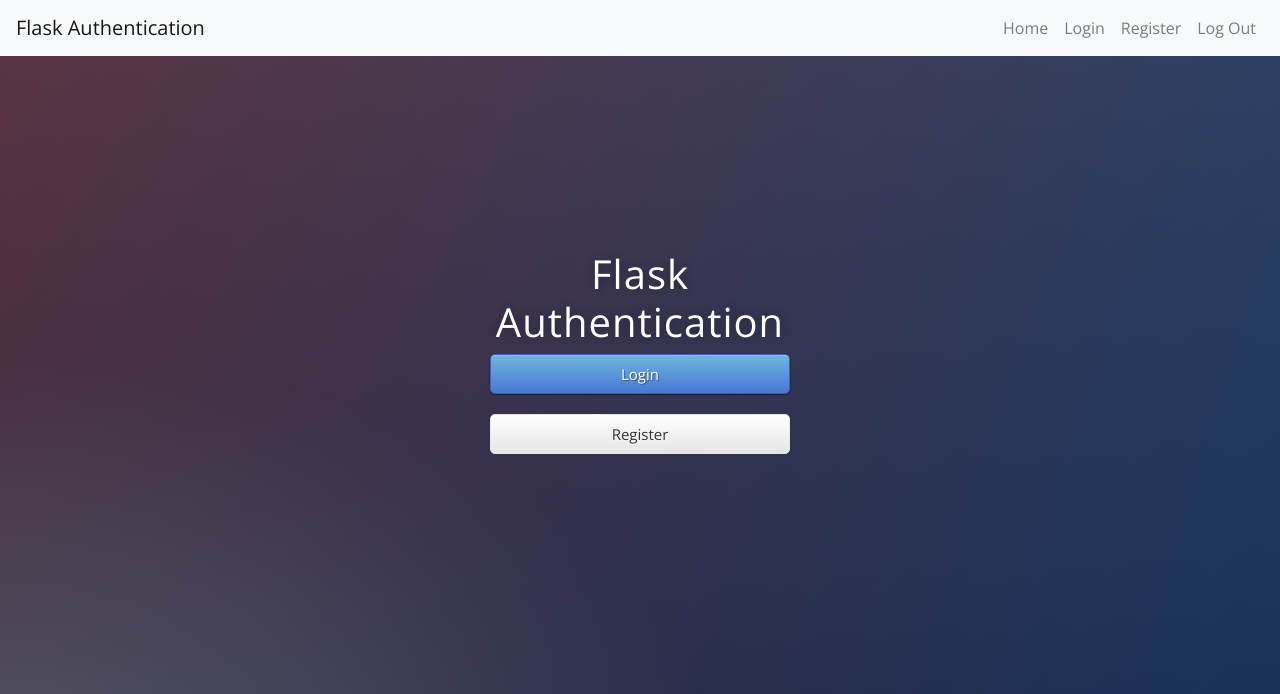
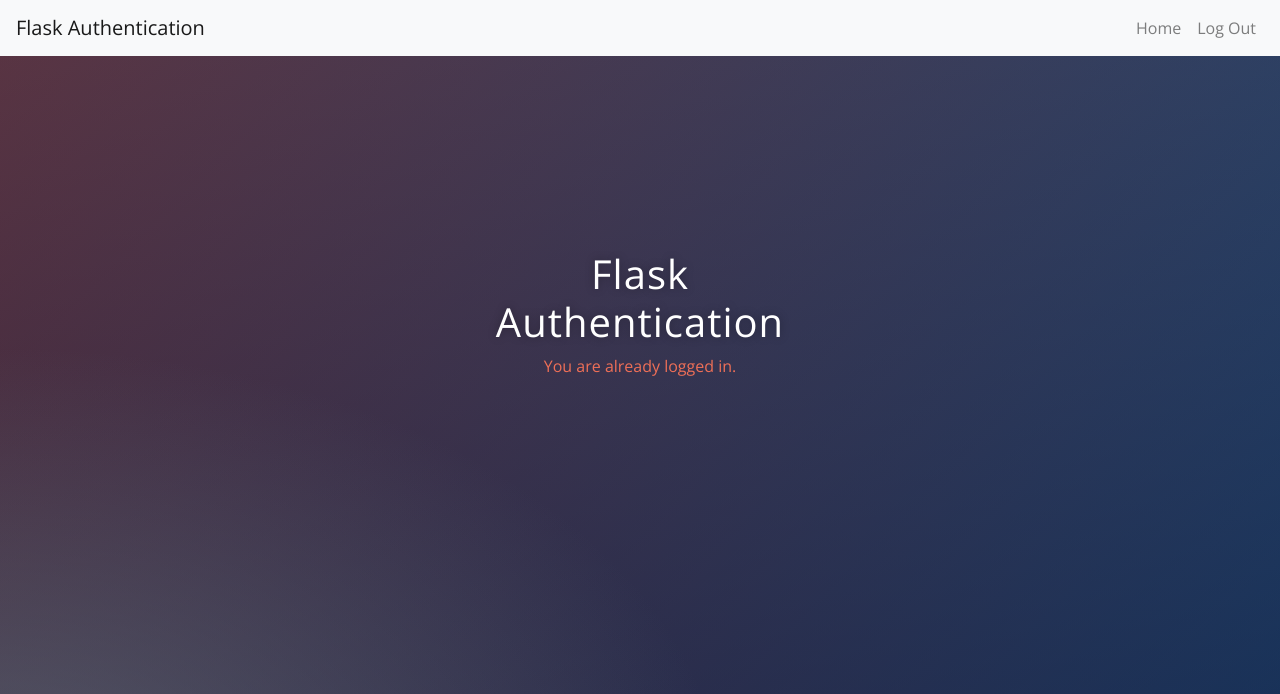
Before and after one commit to quedev/flask-auth, a Flask app: page / in a window 1280 px wide. Shown: the top 694 px of the page. Run offline with Flask 3, Linux system fonts and the light colour scheme; the visitor is signed in with stand-in values (Sample User, id 1); some libraries are stand-ins or nearby versions.

Commit message:
Hide login/register for logged in users

```diff
--- a/main.py
+++ b/main.py
@@ -43,7 +43,7 @@
 
 @app.route('/')
 def home():
-    return render_template("index.html")
+    return render_template("index.html", logged_in=current_user.is_authenticated)
 
 
 @app.route('/register', methods=['GET', 'POST'])
@@ -73,7 +73,7 @@
         # login and authenticate user after adding to database
         login_user(new_user)
         return redirect(url_for('secrets'))
-    return render_template("register.html")
+    return render_template("register.html", logged_in=current_user.is_authenticated)
 
 
 @app.route('/login', methods=['GET', 'POST'])
@@ -93,13 +93,13 @@
             # check entered password hashed by user against stored hashed password
             login_user(user)
             return redirect(url_for("secrets"))
-    return render_template("login.html")
+    return render_template("login.html", logged_in=current_user.is_authenticated)
 
 
 @app.route('/secrets')
 @login_required
 def secrets():
-    return render_template("secrets.html", name=current_user.name)
+    return render_template("secrets.html", name=current_user.name, logged_in=True)
 
 
 @app.route('/logout')
--- a/templates/base.html
+++ b/templates/base.html
@@ -23,7 +23,6 @@
           <li class="nav-item">
             <a class="nav-link" href="{{ url_for('home') }}">Home</a>
           </li>
-          <!-- TODO: Hide the Login/Registration navigation for logged-in users -->
           {% if not logged_in: %}
           <li class="nav-item">
             <a class="nav-link" href="{{ url_for('login') }}">Login</a>
--- a/templates/index.html
+++ b/templates/index.html
@@ -2,7 +2,7 @@
 
 <div class="box">
   <h1>Flask Authentication</h1>
-  <!-- TODO: Hide the Login/Registration buttons for logged-in users -->
+  {% if not logged_in: %}
     <a href="{{ url_for('login') }}" class="btn btn-primary btn-block btn-large"
       >Login</a
     >
@@ -11,6 +11,9 @@
       class="btn btn-secondary btn-block btn-large"
       >Register</a
     >
+  {% else %}
+    <p> You are already logged in.</p>
+  {% endif %}
 </div>
 
 {% endblock %}
```
Lines whose indentation alone changed are shown as unchanged.
